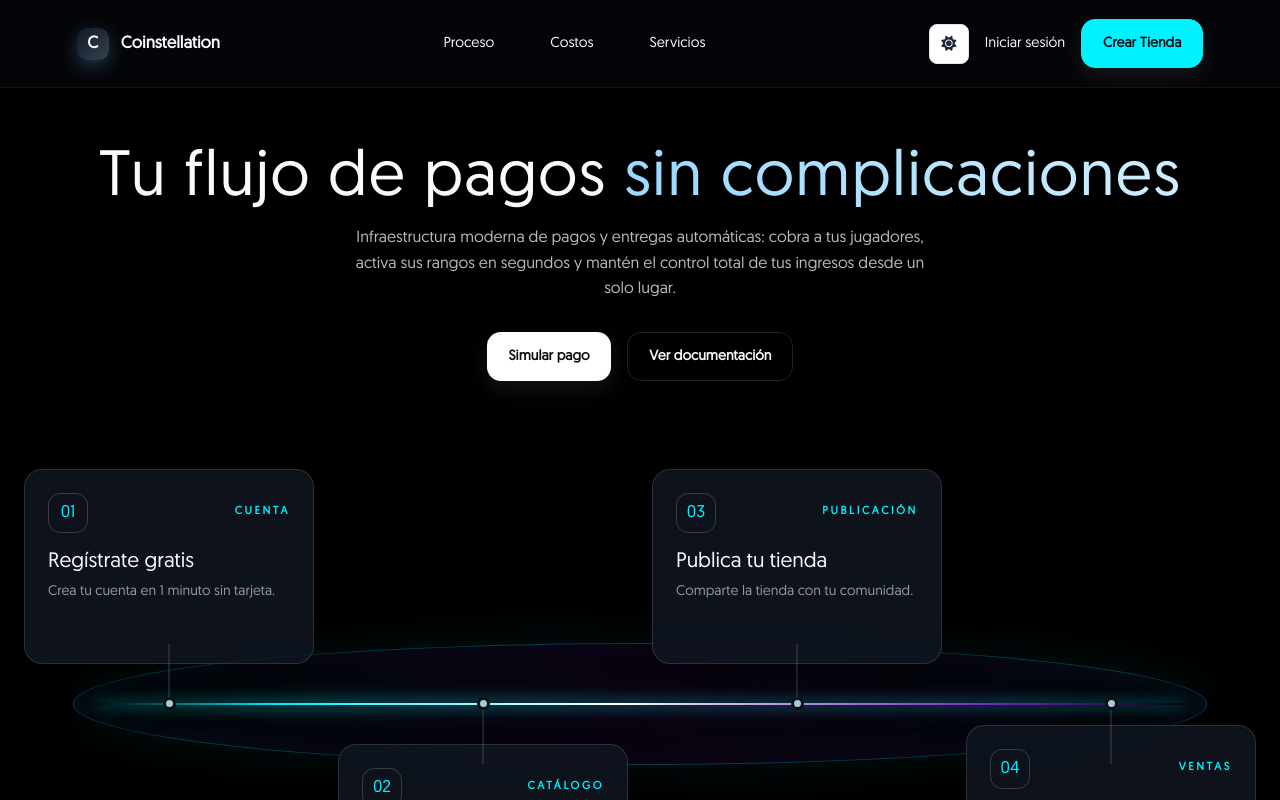
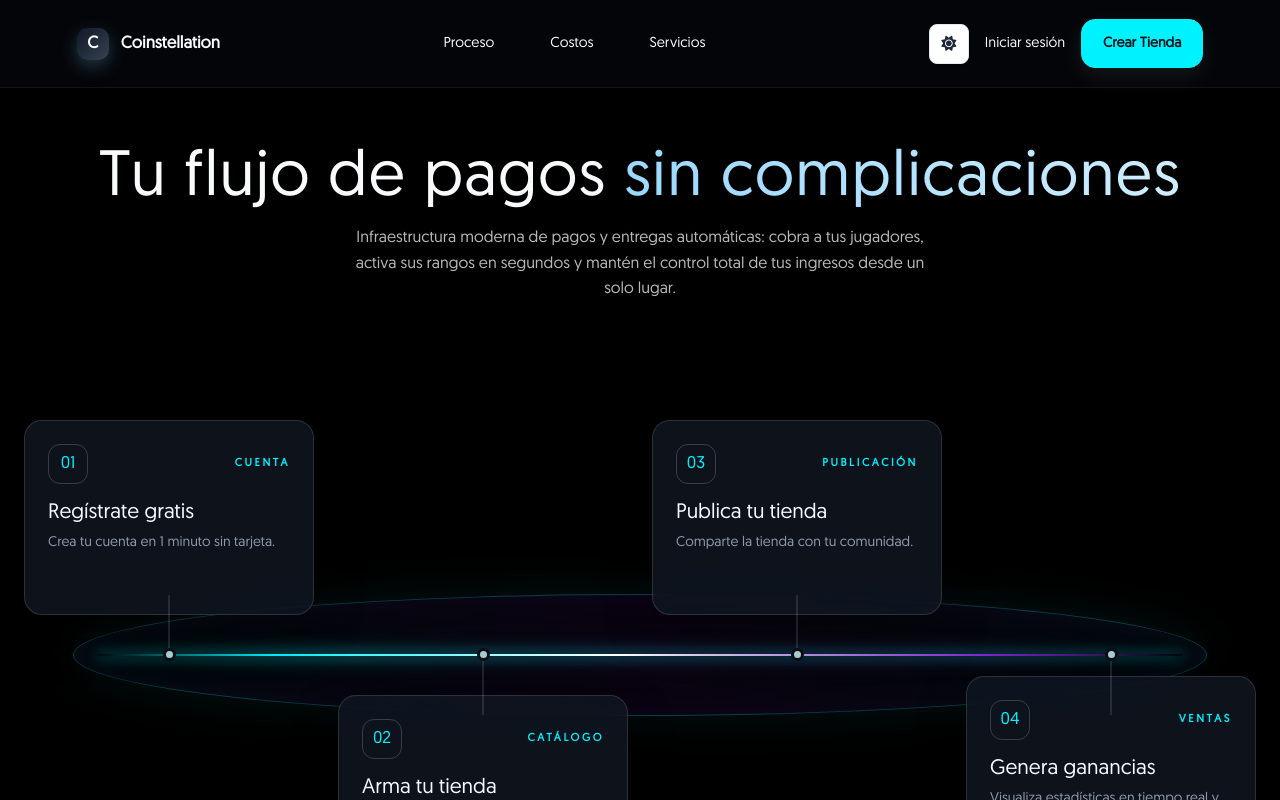
Before and after one commit to JaimeH-Q/coinstellation-frontend, a Next.js app: page / in a window 1280 px wide. Shown: the top 800 px of the page. Built offline with nearby package versions, Linux system fonts and the light colour scheme.

Commit message:
cmabios-actualizados-hero

```diff
--- a/components/landing/Hero.tsx
+++ b/components/landing/Hero.tsx
@@ -47,18 +47,6 @@ export default function Hero() {
           Infraestructura moderna de pagos y entregas automáticas: cobra a tus jugadores, activa sus rangos en segundos y
           mantén el control total de tus ingresos desde un solo lugar.
         </p>
-        <div className="hero-cta">
-          <button
-            type="button"
-            className="btn-primary"
-            id="btnTriggerPayment"
-          >
-            Simular pago
-          </button>
-          <a href="#documentation" className="btn-secondary">
-            Ver documentación
-          </a>
-        </div>
       </div>
 
       <div className="api-intro">
```
